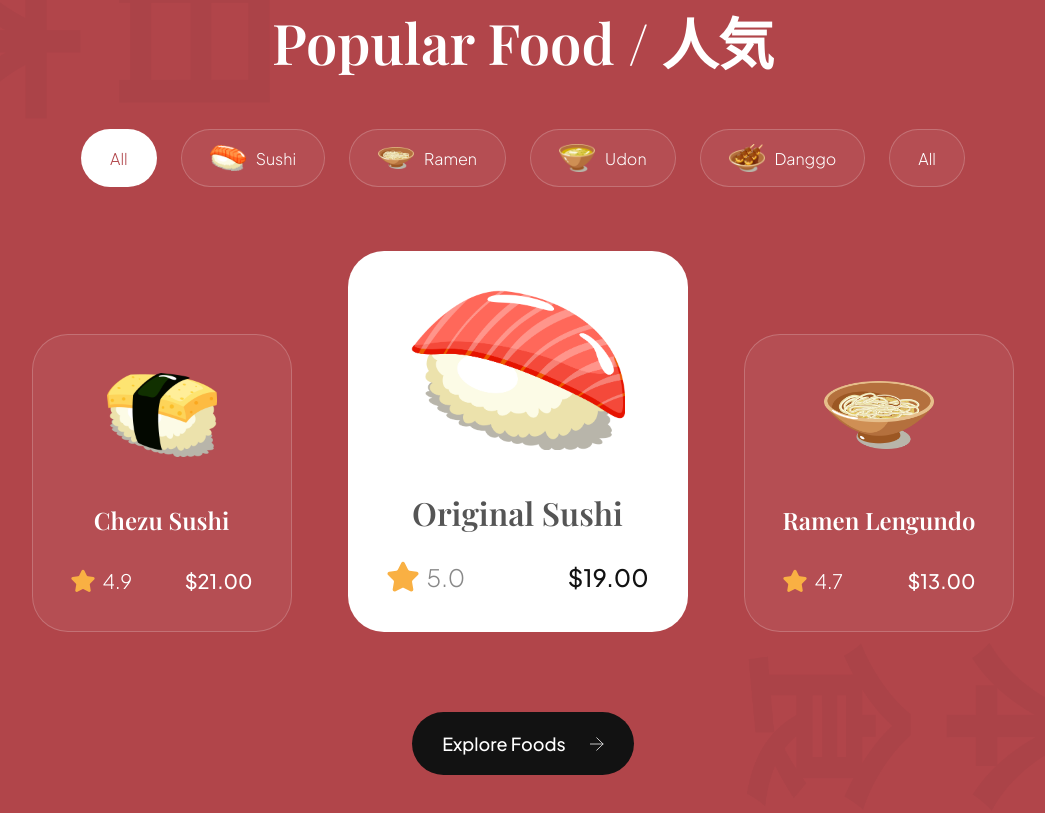
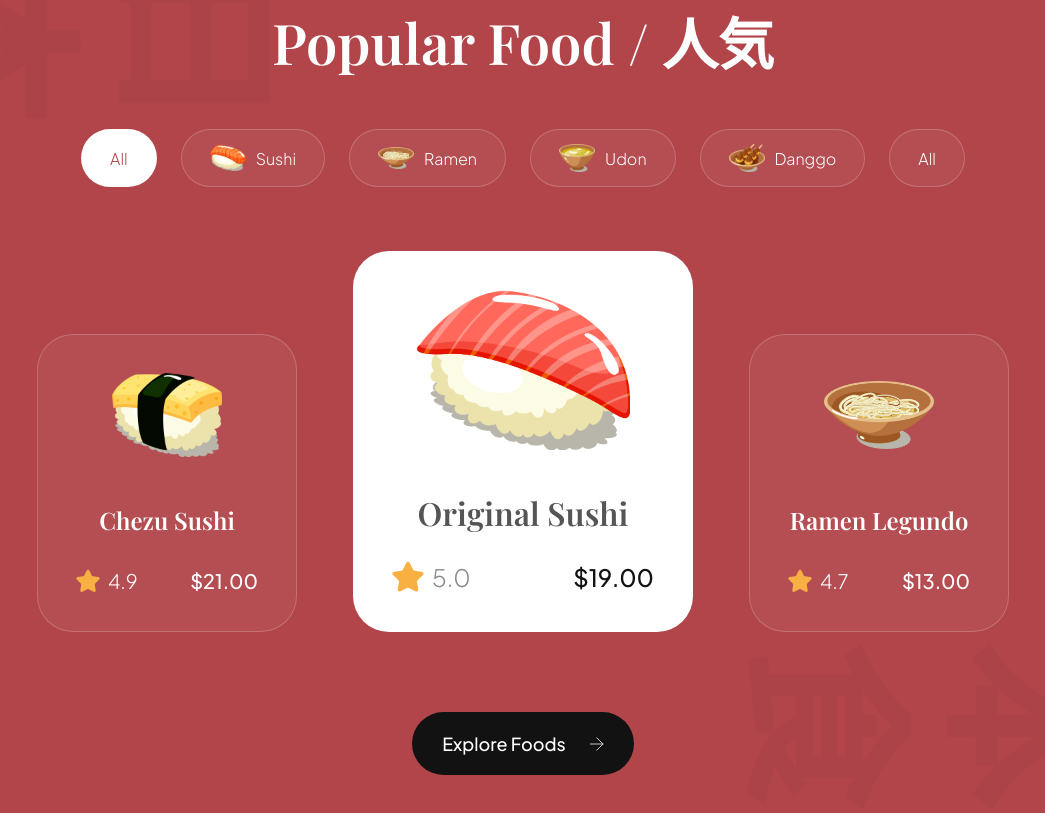
Before and after one commit to Jaydoh19/sushi-website, a website built with Vite: page index.html in a window 1280 px wide. Shown: the part 1581-2394 px from the top of the page, without its empty margins (117-1162 px from the left). Built offline with nearby package versions, Linux system fonts and the light colour scheme.

Commit message:
fix text

```diff
--- a/index.html
+++ b/index.html
@@ -180,7 +180,7 @@
             src="assets/sushi-10.png"
             alt="sushi10"
           />
-          <h4 class="popular-foods__card-title">Ramen Lengundo</h4>
+          <h4 class="popular-foods__card-title">Ramen Legundo</h4>
 
           <div class="popular-foods__card-details flex-between">
             <div class="popular-foods__card-rating">
```
